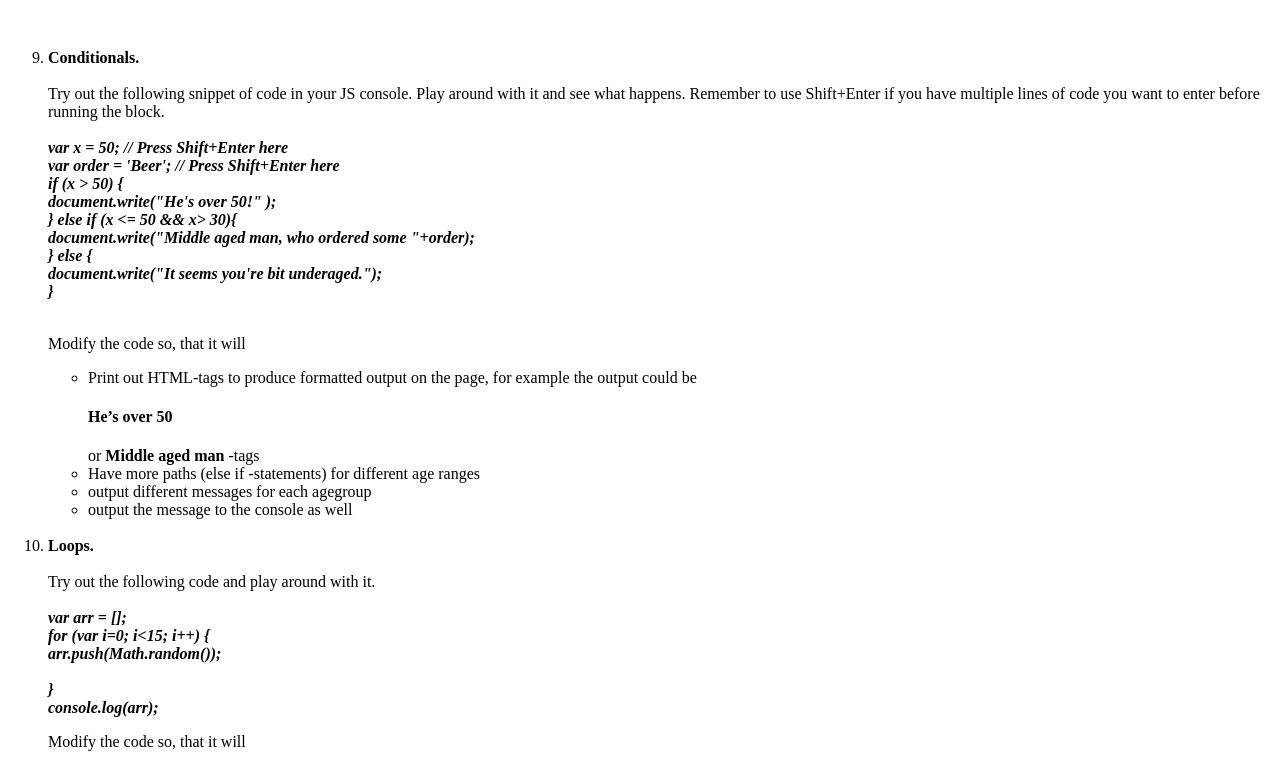
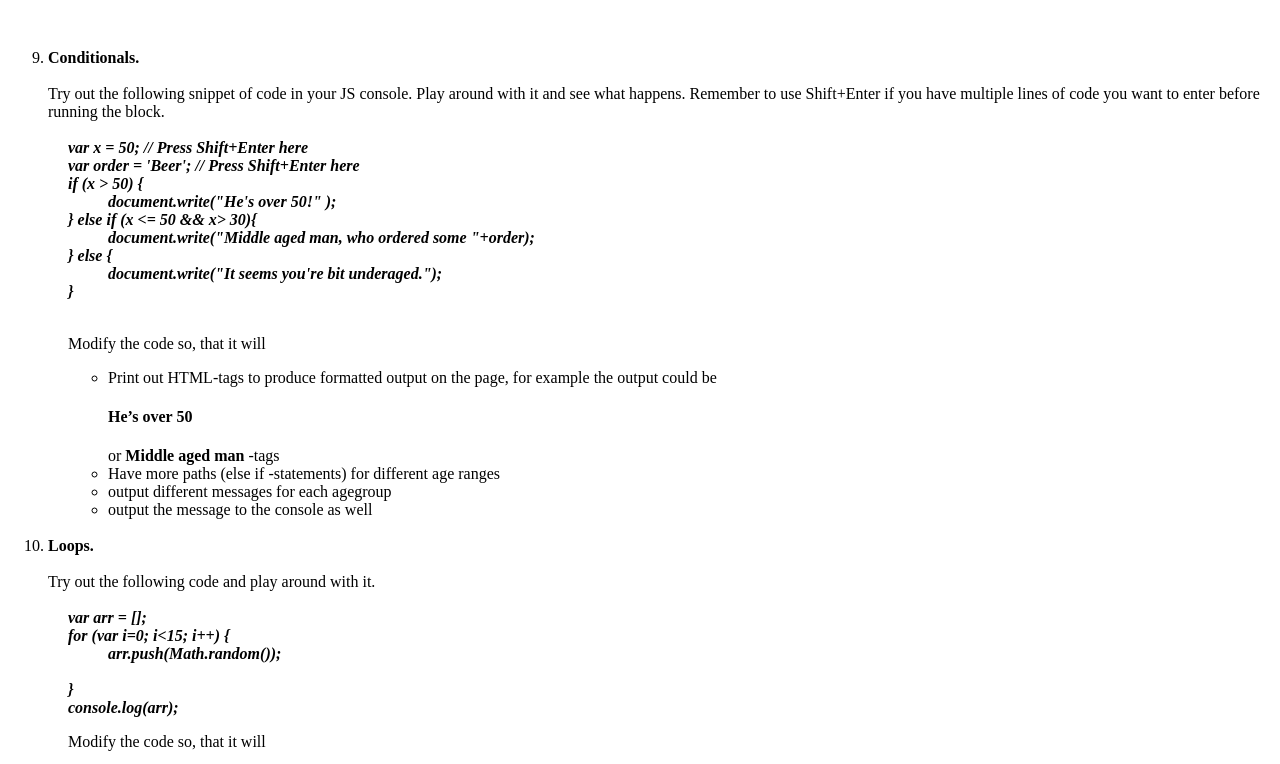
Before and after one commit to jennainoelina/Workshop1, a plain HTML site: page index.html in a window 1280 px wide. Shown: the part 1215-1979 px from the top of the page. Drawn offline with Linux system fonts and the light colour scheme.

Commit message:
Update index.html

```diff
--- a/index.html
+++ b/index.html
@@ -8,7 +8,7 @@
     <!-- title tag is used to define the title of the page -->
     <title>Workshop 01 excercises</title>
     <!-- link tag is used to link to external CSS files -->
-    <link rel="stylesheet" href=".tyylit.css">
+    <link rel="stylesheet" href="./tyylit/tyylit.css">
 
 
     <!-- script tag is where Javascript goes to -->
```
